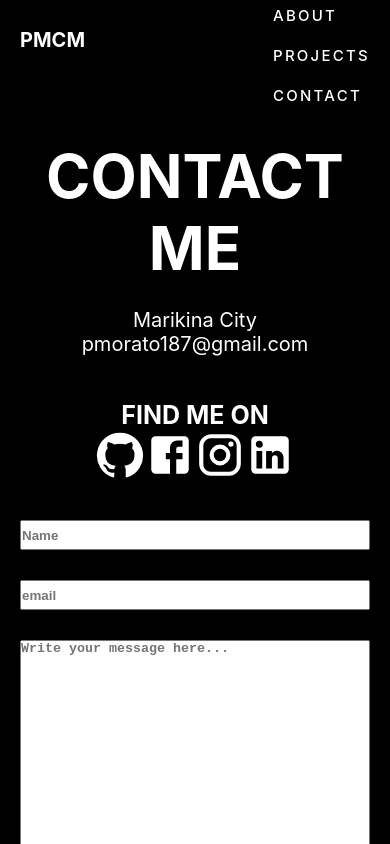
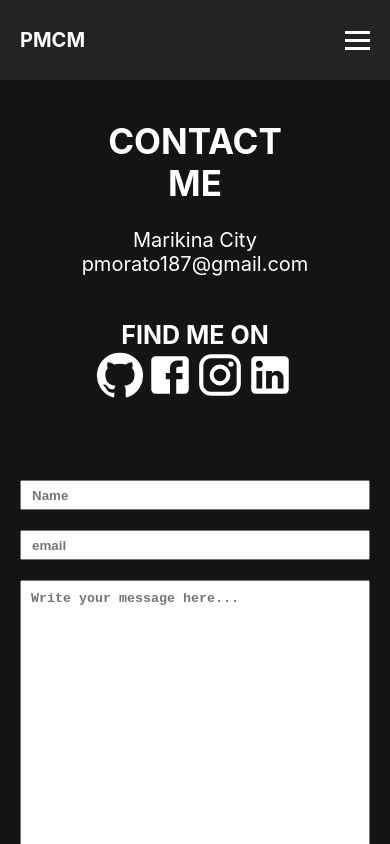
Before and after one commit to pmcm4/portfolio, a React (Create React App) app: page /contact in a window 390 px wide. Shown: the top 844 px of the page. Built offline with nearby package versions, Linux system fonts and the light colour scheme.

Commit message:
mobile fixes

```diff
--- a/src/components/about/about.module.scss
+++ b/src/components/about/about.module.scss
@@ -1,5 +1,5 @@
 .root {
-  background-color: black;
+  background-color: #141414;
 }
 .body {
   display: flex;
@@ -7,18 +7,16 @@
   align-items: center;
 }
 .top {
-  background-color: rgba(255, 0, 0, 0);
   width: 50%;
   display: flex;
   flex-direction: column;
   align-items: center;
   text-align: justify;
   gap: 30px;
-  margin-top: 100px;
+  margin-top: 150px;
 }
 
 .bottom {
-  background-color: rgba(0, 128, 0, 0);
   width: 100%;
 }
 .AboutHead {
@@ -203,6 +201,7 @@ h1 {
 @media screen and (max-width: 900px) {
   .top {
     width: 90%;
+    margin-top: 130px;
   }
 
   .AboutHead {
@@ -212,6 +211,7 @@ h1 {
   .aboutP {
     width: 100%;
     font-size: 15px;
+    padding: 0 40px 0 40px;
   }
 
   .timeline div {
@@ -224,6 +224,10 @@ h1 {
 }
 
 @media screen and (max-width: 600px) {
+  .container h1{
+    font-size: 30px;
+  }
+
   .intro {
     padding: 100px 0;
   }
@@ -236,6 +240,7 @@ h1 {
   .aboutP {
     width: 100%;
     font-size: 12px;
+    padding: 0 10px 0 10px;
   }
 
   .timeline ul li {
@@ -243,7 +248,7 @@ h1 {
   }
 
   .timeline li div {
-    width: calc(100vw - 70px);
+    width: calc(100vw - 85px);
   }
 
   .timeline li:nth-child(even) div {
--- a/src/components/contact/contact.module.scss
+++ b/src/components/contact/contact.module.scss
@@ -1,11 +1,12 @@
 .root {
-  background-color: rgb(0, 0, 0);
+  background-color: #141414;
 }
 
 .body {
-  height: auto;
   display: flex;
   flex-direction: row;
+  height: 100vh;
+
 }
 
 .left {
@@ -14,8 +15,9 @@
   display: flex;
   flex-direction: column;
   align-items: end;
-  position: relative;
-  top: 60px;
+  margin: 150px 0 0 0;
+  padding-right: 40px;
+  height: auto;
 }
 
 .right {
@@ -24,10 +26,11 @@
   display: flex;
   flex-direction: column;
   align-items: start;
-  row-gap: 30px;
-  margin-top: 100px;
+  row-gap: 20px;
   margin-left: 100px;
-  padding-left: 0px;
+  padding-left: 40px;
+  margin: 150px 0 0 0;
+  height: auto;
 }
 
 .headerCont {
@@ -50,17 +53,21 @@
 .name {
   width: 500px;
   height: 30px;
+  margin-top: 40px;
+  padding: 10px;
 }
 
 .email {
   height: 30px;
   width: 500px;
+  padding: 10px;
 }
 
 .message {
   width: 500px;
   height: 300px;
   resize: none;
+  padding: 10px;
 }
 
 .sendBtn {
@@ -133,11 +140,11 @@
 
 /* Responsive Styles */
 
-@media (max-width: 768px) {
+@media (max-width: 1200px) {
   /* For screens smaller than 768px */
   .body {
     flex-direction: column;
-    margin-top: 40px;
+    height: 100vh;
   }
 
   .left,
@@ -147,16 +154,18 @@
     margin: 0;
     padding: 20px;
     align-items: center;
+
   }
 
   .left {
     top: 0;
+    margin-top: 100px
   }
 
   .headerCont {
     align-items: center;
     text-align: center;
-    font-size: 60px;
+    font-size: 35px;
   }
 
   .ptag {
@@ -180,4 +189,62 @@
     font-size: 25px;
     top: 0;
   }
+  .right{
+    padding: 0 100px 0 100px;
+  }
 }
+
+
+
+
+@media (max-width: 600px) {
+  /* For screens smaller than 768px */
+  .body {
+    flex-direction: column;
+    height: auto;
+  }
+
+  .left,
+  .right {
+    width: 100%;
+    height: auto;
+    margin: 0;
+    padding: 20px;
+    align-items: center;
+
+  }
+
+  .left {
+    top: 0;
+    margin-top: 100px
+  }
+
+  .headerCont {
+    align-items: center;
+    text-align: center;
+    font-size: 35px;
+  }
+
+
+  .ptag {
+    margin-bottom: 20px;
+    text-align: center;
+  }
+
+  .name,
+  .email,
+  .message {
+    width: 100%;
+  }
+
+  .icons {
+    justify-content: center;
+    top: 0;
+  }
+
+  .connect {
+    text-align: center;
+    font-size: 25px;
+    top: 0;
+  }
+}
--- a/src/components/contact/contact.tsx
+++ b/src/components/contact/contact.tsx
@@ -74,7 +74,7 @@ export const Contact = ({ className }: ContactProps) => {
                         <InstagramIcon className={styles.igic} sx={{fontSize: "50px"}}/>
                         </Link>
 
-                        <Link to={"https://www.linkedin.com/in/paolo-morato-2a80b9146/"} target="_blank">
+                        <Link to={"https://www.linkedin.com/in/paolo-miguel-morato-2a80b9146"} target="_blank">
                         <LinkedInIcon className={styles.linic} sx={{fontSize: "50px"}}/>
                         </Link>
 
--- a/src/components/navbar/navbar.module.scss
+++ b/src/components/navbar/navbar.module.scss
@@ -1,10 +1,13 @@
 .root {
-  background-color: rgba(0, 0, 0, 0);
+  background-color: #232323;
   display: flex;
   flex-direction: row;
   align-items: center;
   justify-content: space-between;
   height: 80px;
+  position: fixed;
+  width: 100%;
+  z-index: 1;
 }
 
 .menu {
@@ -41,6 +44,26 @@
   cursor: pointer;
 }
 
+.navItems {
+  list-style-type: none;
+}
+
+.hamburger{
+  display: none;
+  cursor: pointer;
+  margin-right: 20px;
+}
+
+.bar{
+  display: block;
+  width: 25px;
+  height: 3px;
+  margin: 5px auto;
+  -webkit-transition: all 0.3s ease-in-out;
+  transition: all 0.3s ease-in-out;
+  background-color: white;
+}
+
 .menuItems {
   color: #fff;
   text-transform: uppercase;
@@ -74,11 +97,58 @@
   .menu {
     flex-direction: column;
     align-items: flex-start;
-    gap: 10px;
-    margin: 20px;
+    gap: 0;
+    margin: 0;
   }
 
   .logoSpan {
     margin-left: 20px;
   }
+
+  .hamburger{
+    display: block;
+  }
+
+  .hamburger.active .bar:nth-child(2){
+    opacity: 0;
+  }
+  .hamburger.active .bar:nth-child(1){
+    transform: translateY(8px) rotate(45deg)
+  }
+
+  .hamburger.active .bar:nth-child(3){
+    transform: translateY(-8px) rotate(-45deg)
+  }
+
+  .menu {
+    position: fixed;
+    top: -110%;
+    right: 0;
+    gap: 0;
+    background-color: #232323;
+    width: 30%;
+    text-align: center;
+    transition: 0.3s;
+    height: auto;
+    display: flex;
+    flex-direction: column;
+    align-items: center;
+    justify-content: flex-start;
+  }
+
+  .navItems{
+    margin: 16px 0;
+
+  }
+
+  .menu.active{
+    top: 60px;
+    right: 0;
+    display: flex;
+    flex-direction: column;
+    align-items: center;
+    justify-content: flex-start;
+    width: 30%;
+  }
+
 }
--- a/src/components/navbar/navbar.tsx
+++ b/src/components/navbar/navbar.tsx
@@ -1,6 +1,8 @@
 import { Link } from 'react-router-dom';
 import styles from './navbar.module.scss';
 import classNames from 'classnames';
+import { StyleSharp } from '@mui/icons-material';
+import { useState } from 'react';
 
 export interface NavbarProps {
     className?: string;
@@ -11,12 +13,21 @@ export interface NavbarProps {
  * To create custom component templates, see https://help.codux.com/kb/en/article/kb16522
  */
 export const Navbar = ({ className }: NavbarProps) => {
+
+    const [isActive, setIsActive] = useState(false);
+
+    const toggleMenu = () => {
+      setIsActive(!isActive);
+    };
+
+
+
     return (
         <div className={classNames(styles.root, className)}>
             <Link to={"/"}>
             <h1 className={styles.logoSpan}>PMCM</h1>
             </Link>
-            <div className={styles.menu}>
+           {/* <div className={styles.menu}>
                 <Link to={"/"}>
                 <h1 className={styles.menuItems}>HOME</h1>
                 </Link >
@@ -30,8 +41,41 @@ export const Navbar = ({ className }: NavbarProps) => {
 
                 <Link to={"/contact"}>
                 <h1 className={styles.menuItems}>CONTACT</h1>
+                 </Link>
+
+            </div>*/}
+            <ul className={`${styles.menu} ${isActive ? styles.active : ''}`}>
+                <Link to={"/"}>
+                    <li className={styles.navItems}>
+                        <a className={styles.menuItems}>HOME</a>
+                    </li>
                 </Link>
+
+                <Link to={"/about"}>
+                <li className={styles.navItems}>
+                    <a className={styles.menuItems}>ABOUT</a>
+                </li>
+                </Link>
+
+                <Link to={"/projects"}>
+                <li className={styles.navItems}>
+                    <a className={styles.menuItems}>PROJECTS</a>
+                </li>
+                </Link>
+
+                <Link to={"/contact"}>
+                <li className={styles.navItems}>
+                    <a className={styles.menuItems}>CONTACT</a>
+                </li>
+                </Link>
+            </ul>
+            <div className={`${styles.hamburger} ${isActive ? styles.active : ''}`} onClick={toggleMenu}>
+                <span className={styles.bar}></span>
+                <span className={styles.bar}></span>
+                <span className={styles.bar}></span>
             </div>
+
+
         </div>
     );
 };
--- a/src/components/projects/projects.module.scss
+++ b/src/components/projects/projects.module.scss
@@ -1,5 +1,5 @@
 .root {
-  background-color: black;
+  background-color: #141414;
 }
 
 .body {
@@ -7,7 +7,7 @@
   flex-direction: column;
   align-items: center;
   justify-items: center;
-  background-color: black;
+  background-color: #141414;
 }
 
 .projHeader {
@@ -18,6 +18,7 @@
   align-items: center;
   align-content: center;
   justify-content: center;
+  margin-top: 100px;
 }
 
 .projHeaderIntro {
@@ -48,7 +49,7 @@
 
 figure {
   color: white;
-  background-color: black;
+  background-color: #141414;
   float: left;
   -webkit-transform: perspective(500);
   -webkit-transform-style: preserve-3d;
@@ -78,7 +79,7 @@ figure:hover img {
 }
 
 figcaption {
-  background-color: black;
+  background-color: #141414;
   border: solid 3px white;
   color: white;
   -webkit-transform: rotateX(-100deg);
@@ -173,14 +174,17 @@ h3 {
   .projHeader {
     width: 300px;
     height: auto;
+    margin-top: 120px;
   }
 
   .projHeaderIntro {
-    font-size: 40px;
+    font-size: 35px;
+    padding-bottom: 30px;
   }
 
   .introParaProj {
     font-size: 15px;
+    padding-bottom: 30px;
   }
 
   .projectContainer {
```
Also changed, not shown: src/components/home/home.module.scss (+116 -5 lines).
